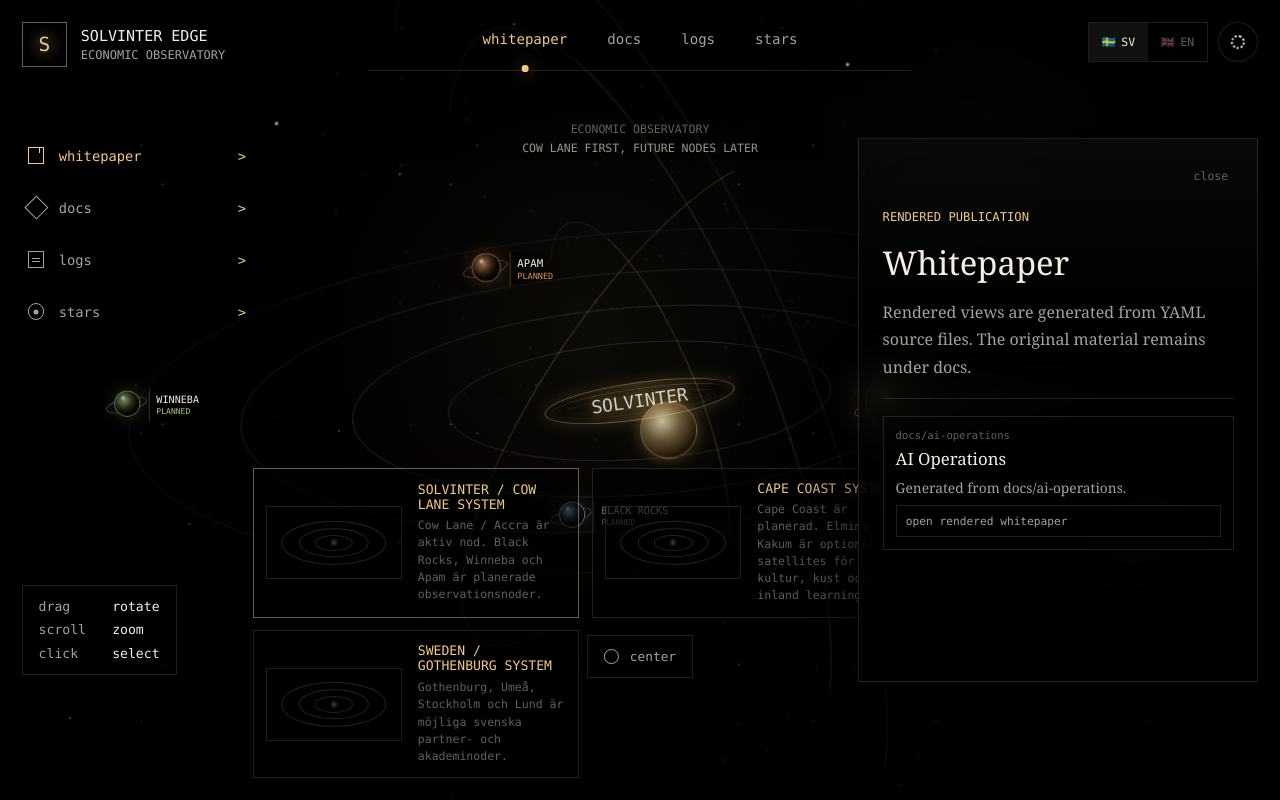
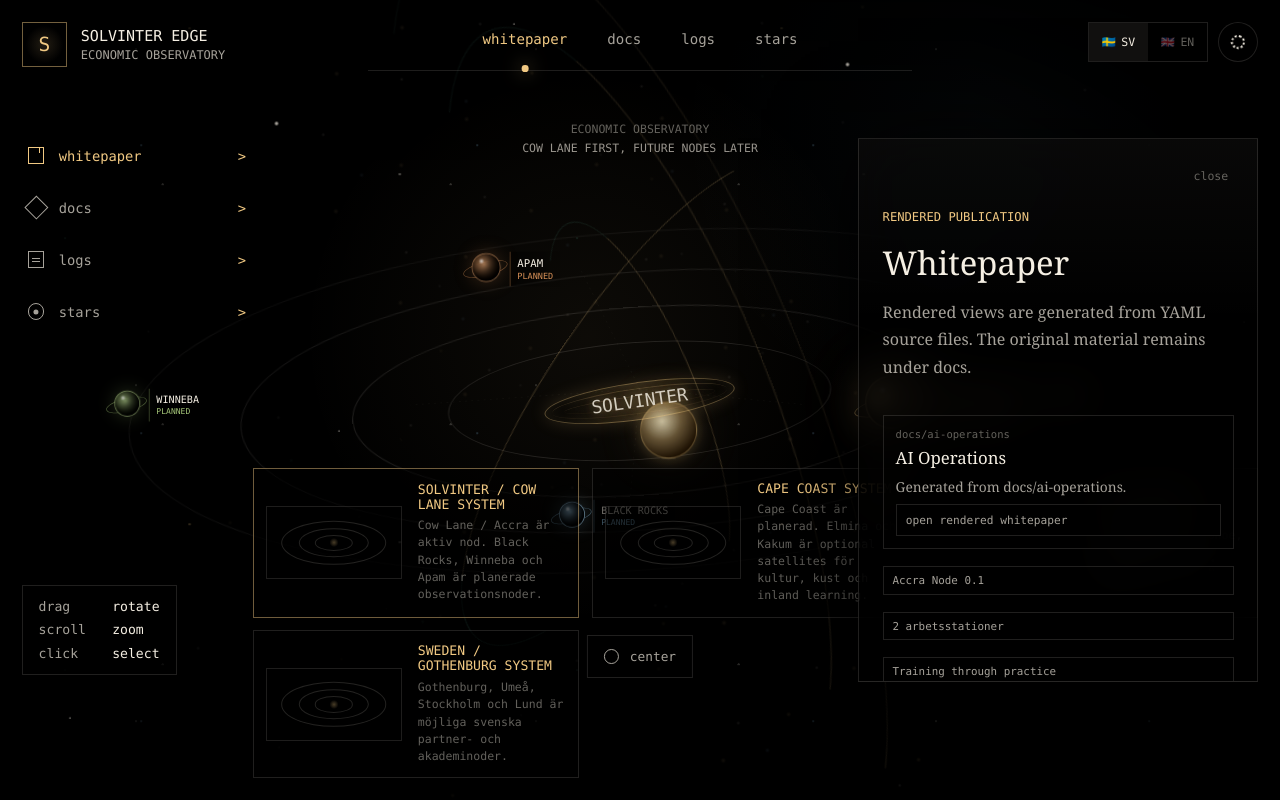
Before and after one commit to solvinter/edge.solvinter, a Next.js app: page / in a window 1280 px wide. Both pictures are taken after a click on the button "whitepaper". Built offline with nearby package versions, Linux system fonts and the light colour scheme.

Commit message:
Make retrospective log clickable

```diff
--- a/src/app/page.js
+++ b/src/app/page.js
@@ -835,7 +835,23 @@ export default function Page() {
                 </a>
               ) : null}
             </>
-          )}
+          )}{activePanel.items.map((item) =>
+  item === "first year retrospective" ? (
+    <a
+      key={item}
+      className="tag"
+      href="https://github.com/solvinter/edge.solvinter/blob/main/docs/logs/2025/retrospective-first-year.md"
+      target="_blank"
+      rel="noopener noreferrer"
+    >
+      {item}
+    </a>
+  ) : (
+    <span key={item} className="tag">
+      {item}
+    </span>
+  )
+)}
         </aside>
       )}
     </main>
```
